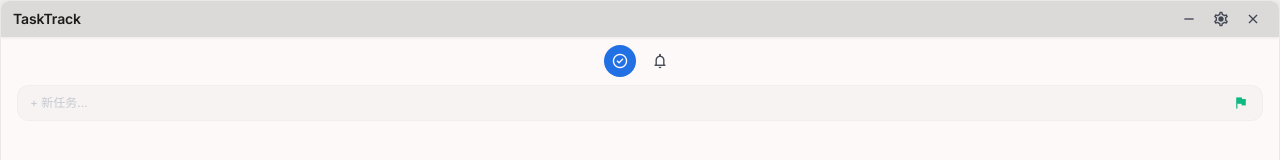
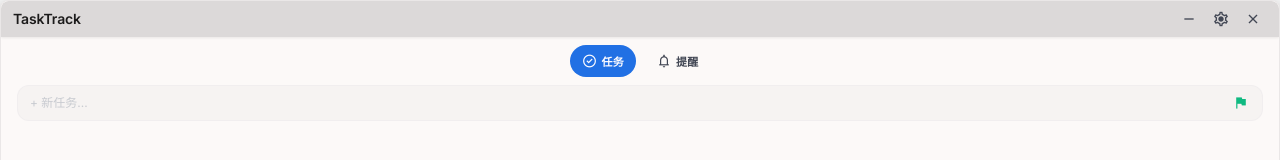
Before and after one commit to aimer-rhythm/task-tracker, a Vue app: page / in a window 1280 px wide. Shown: the top 160 px of the page. Built offline with nearby package versions, Linux system fonts and the light colour scheme.

Commit message:
feat(ui): add text labels to tab navigation
Tabs now show icon + text (任务/提醒) in a pill-shaped layout.
Adjusted icon size to 16px and added .tab-label styling.

```diff
--- a/src/App.vue
+++ b/src/App.vue
@@ -52,12 +52,14 @@
         @click="activeTab = 'tasks'"
       >
         <span class="material-symbols-outlined">check_circle</span>
+        <span class="tab-label">任务</span>
       </button>
       <button
         :class="['tab', { active: activeTab === 'reminders' }]"
         @click="activeTab = 'reminders'"
       >
         <span class="material-symbols-outlined">notifications</span>
+        <span class="tab-label">提醒</span>
       </button>
     </nav>
     <main class="content">
--- a/src/styles/main.css
+++ b/src/styles/main.css
@@ -268,18 +268,18 @@ body {
 }
 
 .tab {
-  width: 32px;
-  height: 32px;
   display: flex;
   align-items: center;
   justify-content: center;
+  gap: var(--spacing-xs);
   border: none;
   border-radius: var(--radius-full);
   cursor: pointer;
   transition: all 0.15s;
   background: transparent;
   color: var(--on-surface-variant);
-  padding: 0;
+  padding: 6px 12px;
+  height: 32px;
 }
 
 .tab.active {
@@ -292,7 +292,13 @@ body {
 }
 
 .tab .material-symbols-outlined {
-  font-size: 18px;
+  font-size: 16px;
+}
+
+.tab-label {
+  font-size: 11px;
+  font-weight: 600;
+  letter-spacing: 0.02em;
 }
 
 /* Main content */
@@ -344,7 +350,7 @@ body {
 }
 
 .quick-entry input:focus {
-  border-color: rgba(0, 88, 190, 0.5);
+  border-color: var(--primary);
 }
 
 .quick-entry input::placeholder {
```
